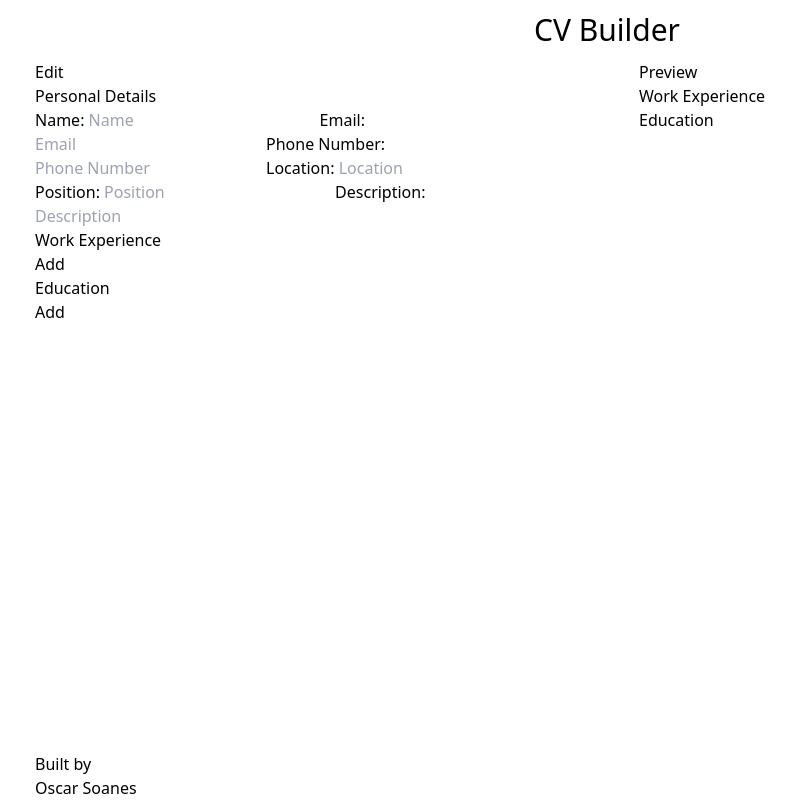
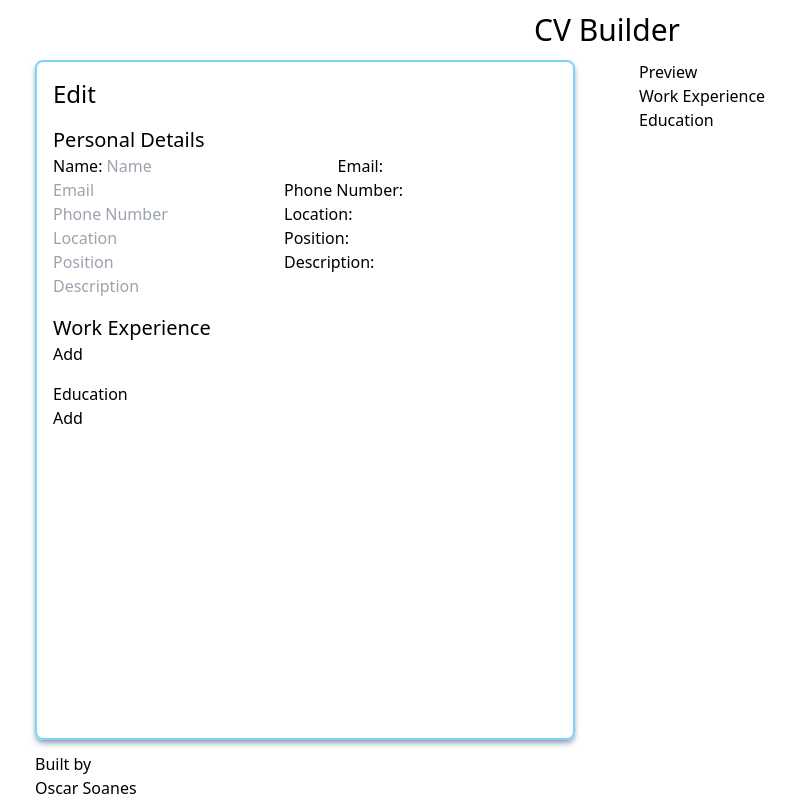
Before and after one commit to OscarSoanes/cv-project, a React (Create React App) app: page / in a window 1280 px wide. Shown: the whole page, without its empty margins (33-829 px from the left). Built offline with nearby package versions, Linux system fonts and the light colour scheme.

Commit message:
Simple structure of headings and basic layout in Edit

```diff
--- a/src/components/editSection/Edit.jsx
+++ b/src/components/editSection/Edit.jsx
@@ -3,11 +3,11 @@ import { Details } from "./Details"
 
 export function Edit({changeField, addWorkExperience, data, changeArrayField, removeArrayAtID, changeDateField, addEducation}) {
     return (
-        <section>
-            <h2>Edit</h2>
+        <section className="border-solid border-2 border-sky-300 rounded-lg shadow-md shadow-slate-400 p-4 font-light">
+            <h2 className="mb-3 text-2xl font-normal">Edit</h2>
 
-            <section>
-                <h3>Personal Details</h3>
+            <section className="my-4">
+                <h3 className="text-xl">Personal Details</h3>
                 <Input id="name" onChange={changeField} prettier="Name"></Input>
                 <Input id="email" onChange={changeField} prettier="Email"></Input>
                 <Input id="phone" onChange={changeField} prettier="Phone Number"></Input>
@@ -17,8 +17,8 @@ export function Edit({changeField, addWorkExperience, data, changeArrayField, re
             </section>
 
 
-            <section>
-                <h3>Work Experience</h3>
+            <section className="my-4">
+                <h3 className="text-xl">Work Experience</h3>
                 {data.workExperience.map((experience, index) =>
                     <Details key={experience.id} dataKey={experience.id}
                         inputs = {[
```
